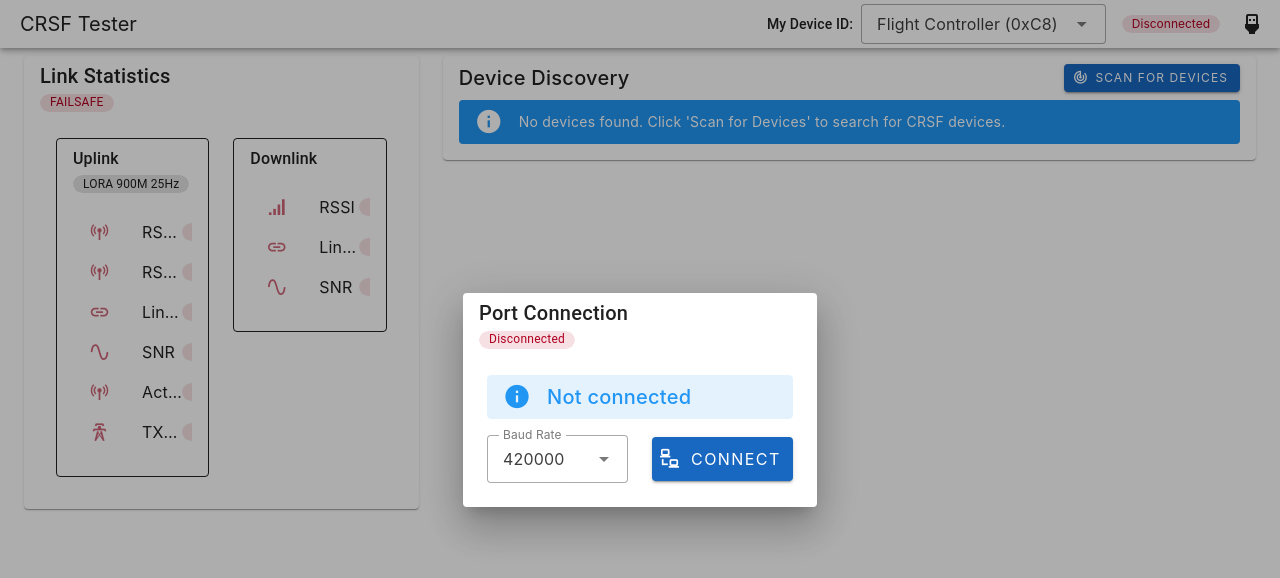
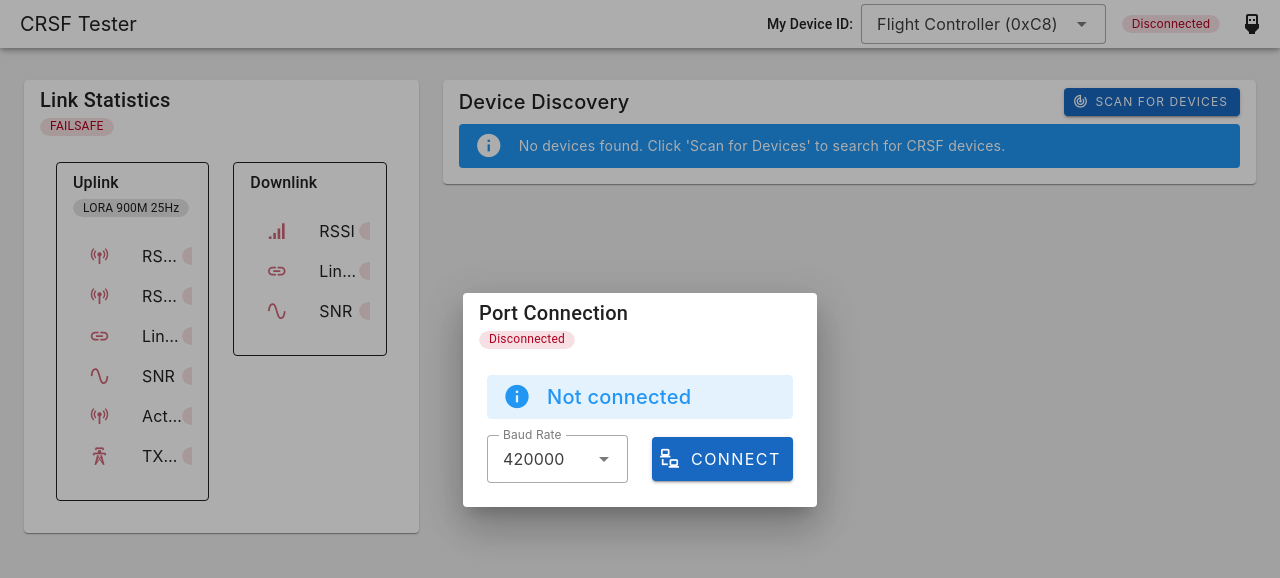
Before and after one commit to pkendall64/CRSF-Tester, a Vue app: page / in a window 1280 px wide. Shown: the top 578 px of the page. Built offline with nearby package versions, Linux system fonts and the light colour scheme.

Commit message:
Make nice

```diff
--- a/src/App.vue
+++ b/src/App.vue
@@ -85,8 +85,8 @@ const getStatusColor = computed(() => {
     </v-app-bar>
 
     <!-- Main Content -->
-    <v-main bg-color="#f5f5f5" class="fill-width">
-      <v-container class="pa-2 main-container" fluid>
+    <v-main class="bg-grey-lighten-3">
+      <v-container class="mt-4 main-container" fluid>
         <v-row>
           <!-- Left Column -->
           <v-col cols="12" md="6" lg="4" class="left-column">
```
